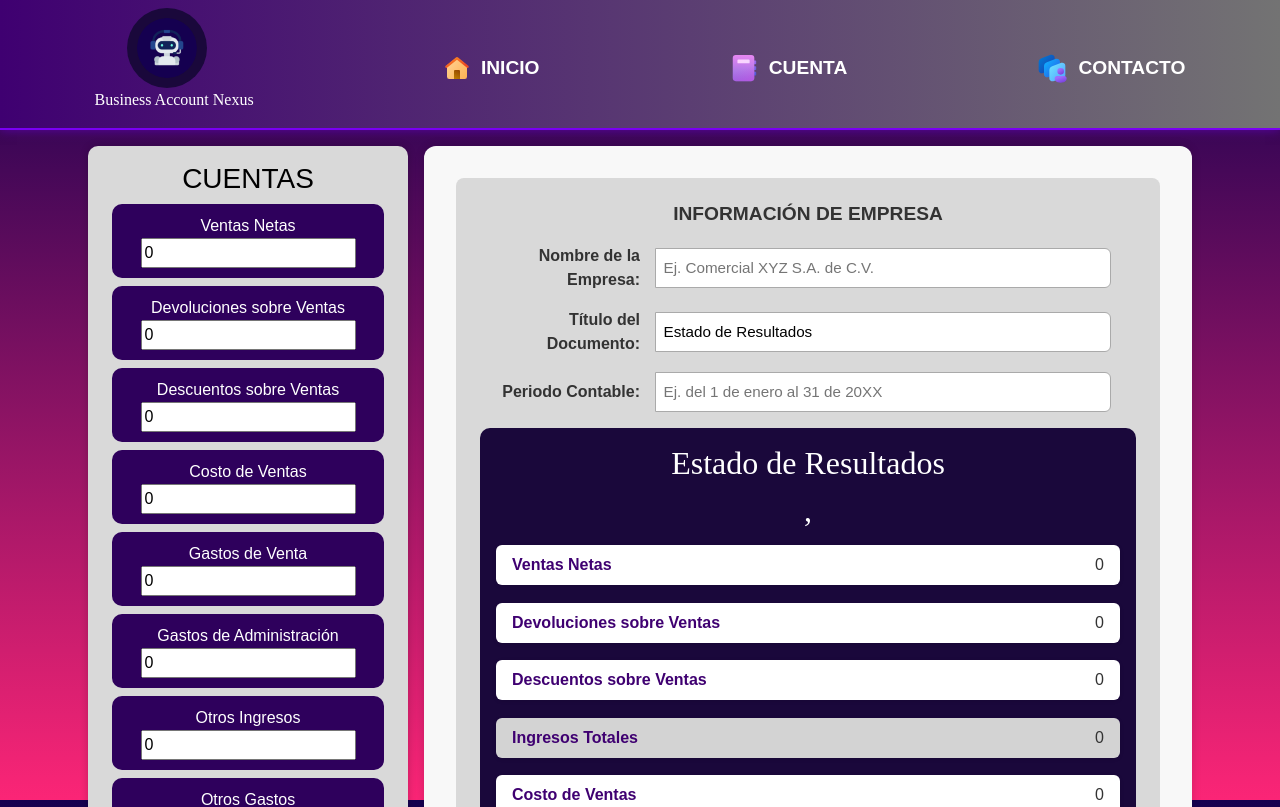
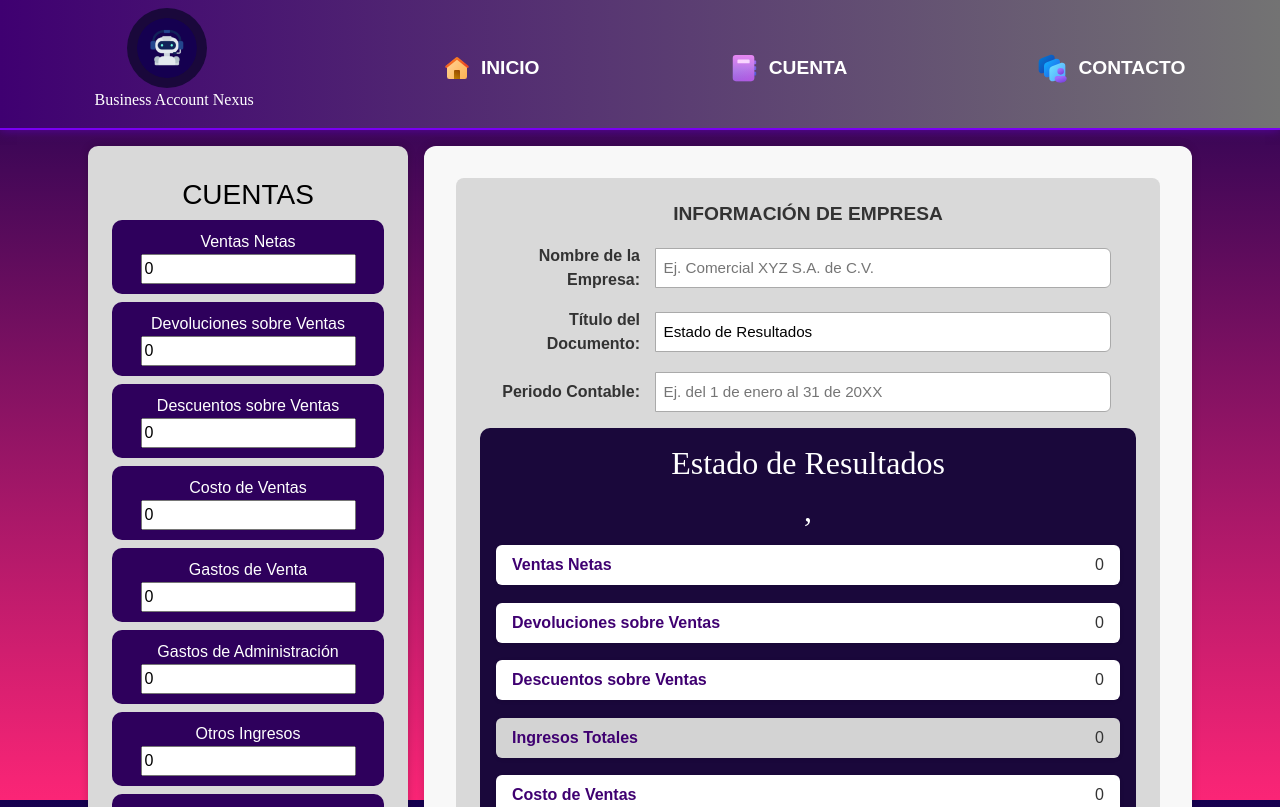
Before and after one commit to rubyesmelc0911/Software-Finanzas, an Angular app: page /ER in a window 1280 px wide. Shown: the top 807 px of the page. Built offline with nearby package versions, Linux system fonts and the light colour scheme.

Commit message:
Estilo cambios

```diff
--- a/src/app/pages/estado-resultado/estado-resultado.component.css
+++ b/src/app/pages/estado-resultado/estado-resultado.component.css
@@ -11,7 +11,10 @@
   background-color: #D9D9D9;
   height: auto;
   width: 20em;
-  padding: 1em;
+  padding-top: 2em;
+  padding-left: 1em;
+  padding-bottom: 1em;
+  padding-right: 1em;
   text-align: center;
   border-radius: 10px;
   box-shadow: 0 0 8px rgba(0, 0, 0, 0.2);
--- a/src/styles.css
+++ b/src/styles.css
@@ -8,7 +8,11 @@ html, body {
   color: white;
   flex-direction: column;
   background: linear-gradient(to bottom, #150050, #FB2576);
-  font-family: Jockey One, sans-serif;
+  background-repeat: no-repeat;
+  background-attachment: fixed; /* 💡 keeps it full-page as content grows */
+  background-size: cover;       /* ensures full coverage */
+  color: white;
+  font-family: 'Jockey One', sans-serif;
 }
 
 app-root {
```
